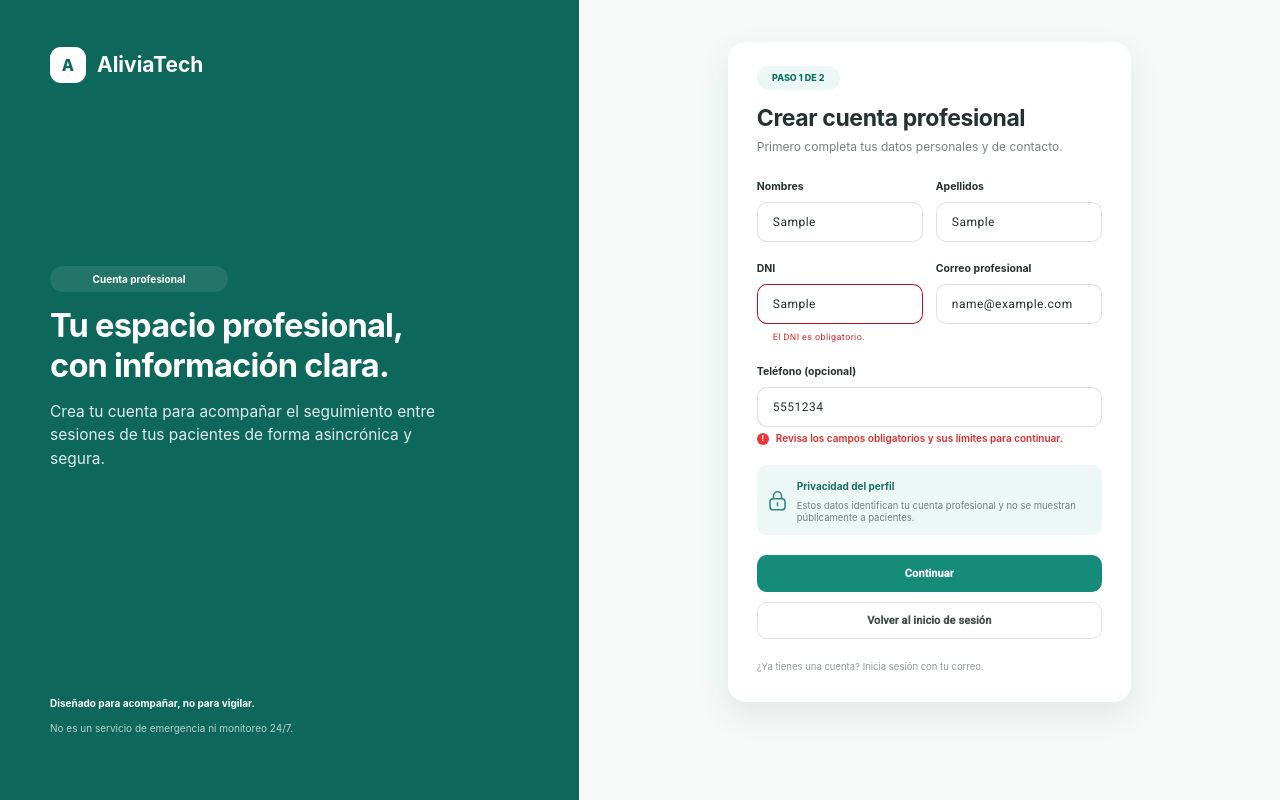
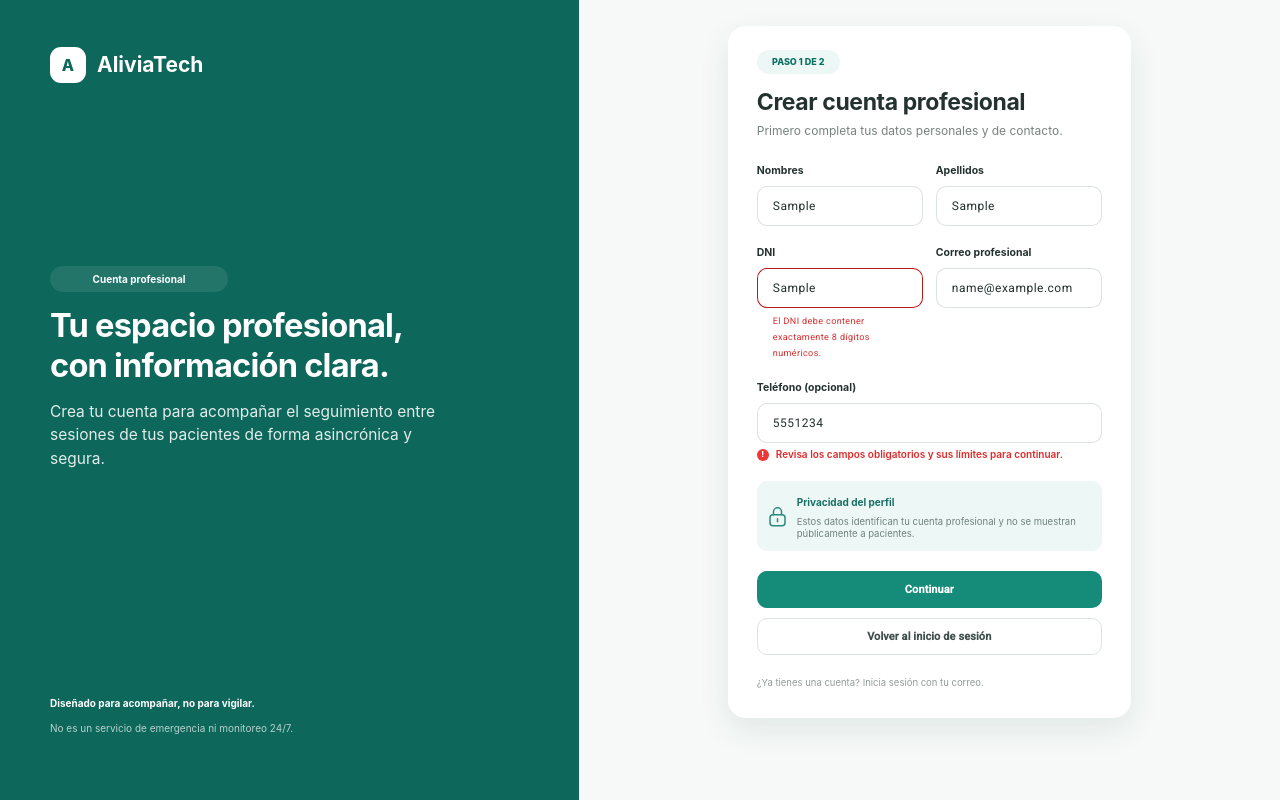
Before and after one commit to AliviaTech-WA/frontend, an Angular app: page /registro-psicologo in a window 1280 px wide. Both pictures are taken after typing "Sample", "Sample", "Sample", "name@example.com", "5551234" into the empty fields and a click on the button "Continuar". Built offline with nearby package versions, Linux system fonts and the light colour scheme.

Commit message:
fix(HU01): corregir mensaje de validacion del DNI

```diff
--- a/src/app/features/authentication/registro-psicologo/registro-psicologo.html
+++ b/src/app/features/authentication/registro-psicologo/registro-psicologo.html
@@ -82,10 +82,10 @@
                   inputmode="numeric"
                   maxlength="8"
                 />
-                @if (formulario.controls.dni.hasError('maxlength')) {
-                  <mat-error>Ingresa como máximo 8 caracteres.</mat-error>
-                } @else {
+                @if (formulario.controls.dni.hasError('required')) {
                   <mat-error>El DNI es obligatorio.</mat-error>
+                } @else if (formulario.controls.dni.hasError('pattern')) {
+                  <mat-error>El DNI debe contener exactamente 8 dígitos numéricos.</mat-error>
                 }
               </mat-form-field>
             </div>
```
